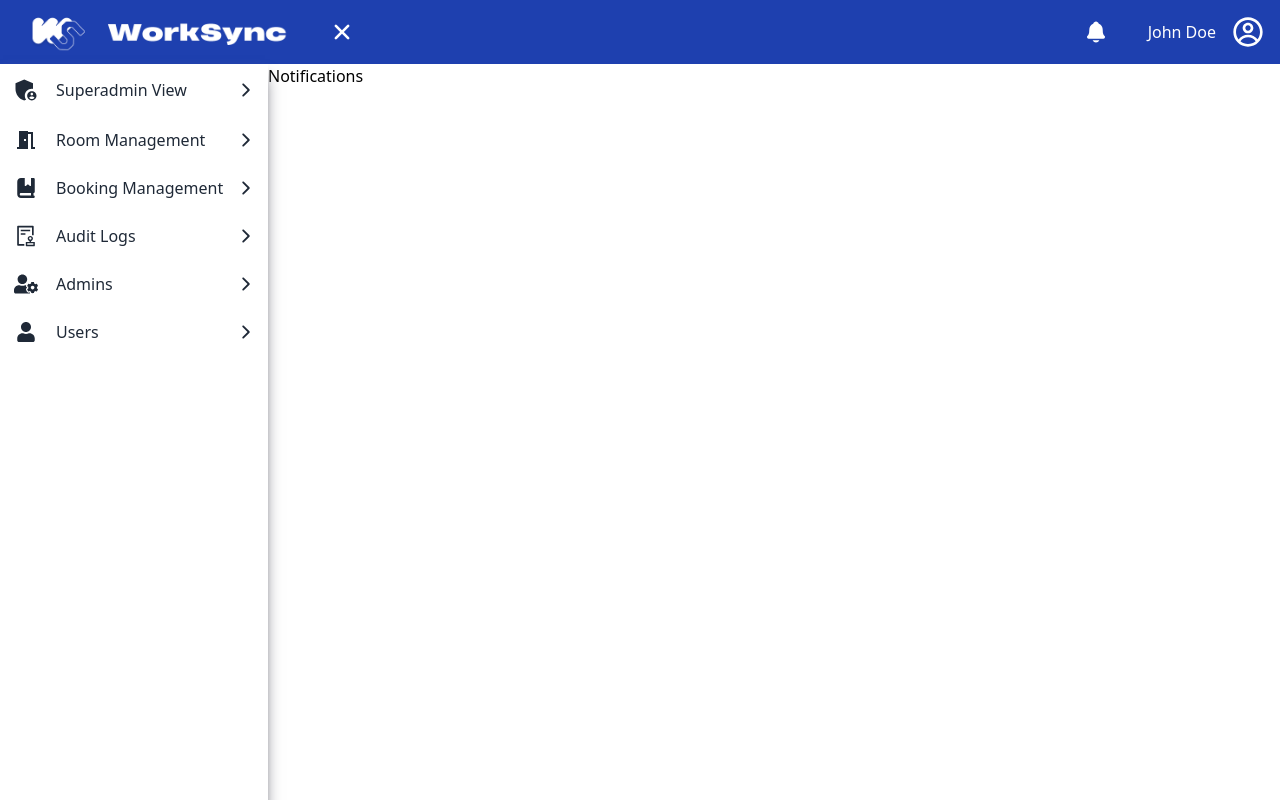
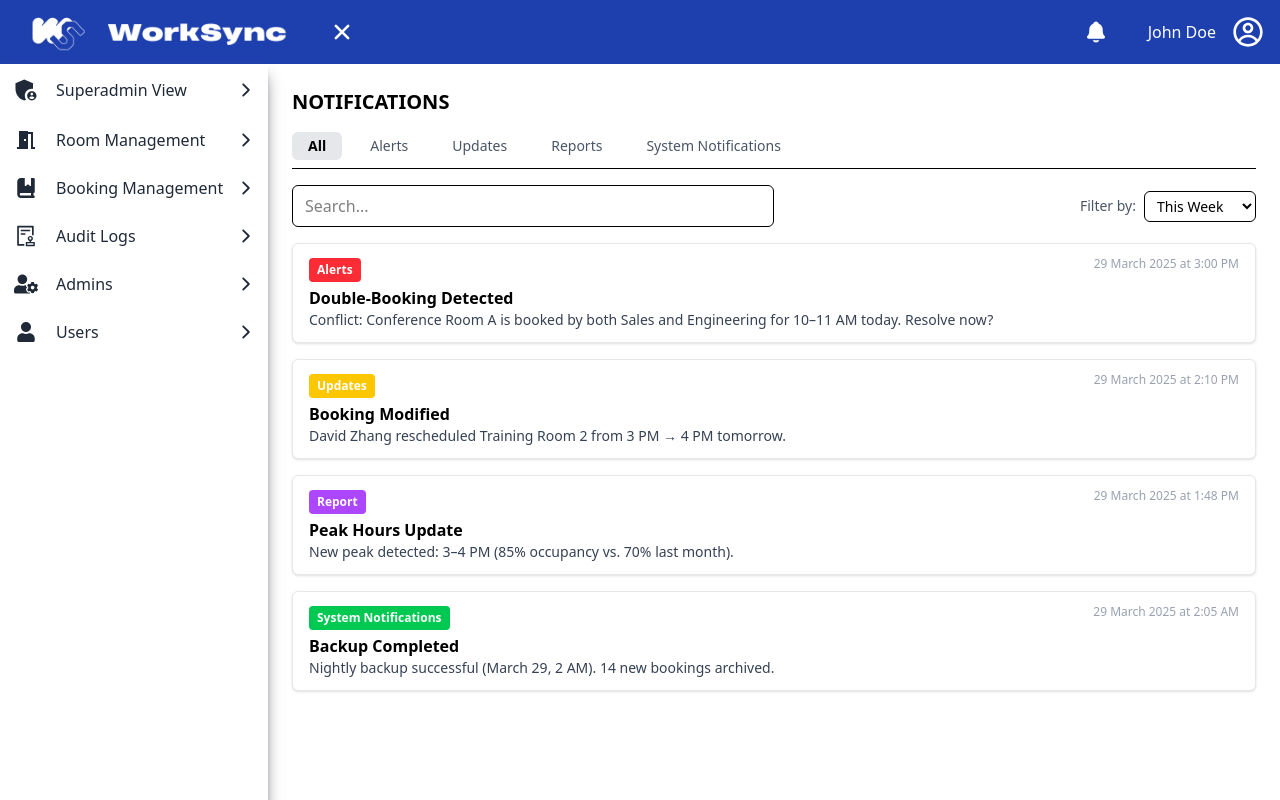
Before and after one commit to donnabell-s/WorkSync-frontend, a React (Vite) app: page /admin/notifications in a window 1280 px wide. Built offline with nearby package versions, Linux system fonts and the light colour scheme.

Commit message:
notifications

```diff
--- a/src/views/containers/Admin-Superadmin/Notifications/Notifications.tsx
+++ b/src/views/containers/Admin-Superadmin/Notifications/Notifications.tsx
@@ -1,9 +1,141 @@
-import React from 'react'
+import React, { useState } from 'react';
 
-const Notifications = () => {
-  return (
-    <div>Notifications</div>
-  )
+type NotificationType = 'All' | 'Alert' | 'Update' | 'Report' | 'System';
+
+interface Notification {
+  id: number;
+  type: NotificationType;
+  title: string;
+  message: string;
+  timestamp: string;
 }
 
-export default Notifications
+const dummyNotifications: Notification[] = [
+  {
+    id: 1,
+    type: 'Alert',
+    title: 'Double-Booking Detected',
+    message:
+      'Conflict: Conference Room A is booked by both Sales and Engineering for 10–11 AM today. Resolve now?',
+    timestamp: '29 March 2025 at 3:00 PM',
+  },
+  {
+    id: 2,
+    type: 'Update',
+    title: 'Booking Modified',
+    message:
+      'David Zhang rescheduled Training Room 2 from 3 PM → 4 PM tomorrow.',
+    timestamp: '29 March 2025 at 2:10 PM',
+  },
+  {
+    id: 3,
+    type: 'Report',
+    title: 'Peak Hours Update',
+    message: 'New peak detected: 3–4 PM (85% occupancy vs. 70% last month).',
+    timestamp: '29 March 2025 at 1:48 PM',
+  },
+  {
+    id: 4,
+    type: 'System',
+    title: 'Backup Completed',
+    message:
+      'Nightly backup successful (March 29, 2 AM). 14 new bookings archived.',
+    timestamp: '29 March 2025 at 2:05 AM',
+  },
+];
+
+const tabStyles: Record<NotificationType, string> = {
+  All: '',
+  Alert: 'bg-red-500 text-white',
+  Update: 'bg-yellow-400 text-white',
+  Report: 'bg-purple-500 text-white',
+  System: 'bg-green-500 text-white',
+};
+
+const Notifications: React.FC = () => {
+  const [activeTab, setActiveTab] = useState<NotificationType>('All');
+  const [search, setSearch] = useState('');
+  const [filterBy, setFilterBy] = useState('This Week');
+
+  const filtered = dummyNotifications.filter((n) => {
+    const matchesTab =
+      activeTab === 'All' || n.type.toLowerCase() === activeTab.toLowerCase();
+    const matchesSearch =
+      n.title.toLowerCase().includes(search.toLowerCase()) ||
+      n.message.toLowerCase().includes(search.toLowerCase());
+    return matchesTab && matchesSearch;
+  });
+
+  return (
+    <div className="p-6 max-w-5xl mx-auto">
+      <h1 className="text-xl font-bold mb-4">NOTIFICATIONS</h1>
+
+      {/* Tabs */}
+      <div className="flex space-x-3 mb-4 border-b pb-2">
+        {['All', 'Alert', 'Update', 'Report', 'System'].map((tab) => (
+          <button
+            key={tab}
+            onClick={() => setActiveTab(tab as NotificationType)}
+            className={`px-4 py-1 rounded-md text-sm ${
+              activeTab === tab ? 'bg-gray-200 font-semibold' : 'text-gray-600'
+            }`}
+          >
+            {tab === 'System' ? 'System Notifications' : tab + (tab !== 'All' ? 's' : '')}
+          </button>
+        ))}
+      </div>
+
+      {/* Search and Filter */}
+      <div className="flex justify-between items-center mb-4">
+        <input
+          type="text"
+          placeholder="Search..."
+          className="border px-3 py-2 rounded-md w-1/2"
+          value={search}
+          onChange={(e) => setSearch(e.target.value)}
+        />
+        <div className="flex items-center gap-2">
+          <span className="text-sm text-gray-600">Filter by:</span>
+          <select
+            value={filterBy}
+            onChange={(e) => setFilterBy(e.target.value)}
+            className="border px-2 py-1 rounded-md text-sm"
+          >
+            <option>This Day</option>
+            <option>This Week</option>
+            <option>This Month</option>
+          </select>
+        </div>
+      </div>
+
+      {/* Notifications */}
+      <div className="space-y-4">
+        {filtered.map((n) => (
+          <div
+            key={n.id}
+            className="border border-gray-200 rounded-md px-4 py-3 flex justify-between items-start shadow-sm bg-white"
+          >
+            <div>
+              <div
+                className={`px-2 py-1 text-xs font-semibold rounded mb-1 inline-block ${
+                  tabStyles[n.type]
+                }`}
+              >
+                {n.type === 'System' ? 'System Notifications' : n.type + (n.type !== 'Report' ? 's' : '')}
+              </div>
+              <h4 className="font-semibold">{n.title}</h4>
+              <p className="text-sm text-gray-700">{n.message}</p>
+            </div>
+            <div className="text-xs text-gray-400 whitespace-nowrap pl-4">{n.timestamp}</div>
+          </div>
+        ))}
+
+        {filtered.length === 0 && (
+          <p className="text-center text-gray-500">No notifications found.</p>
+        )}
+      </div>
+    </div>
+  );
+};
+
+export default Notifications;
```
